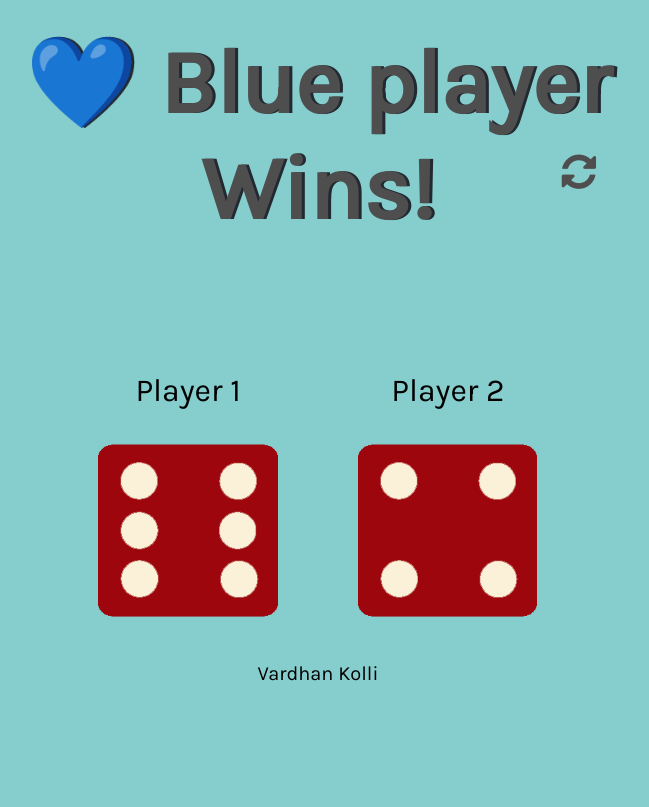
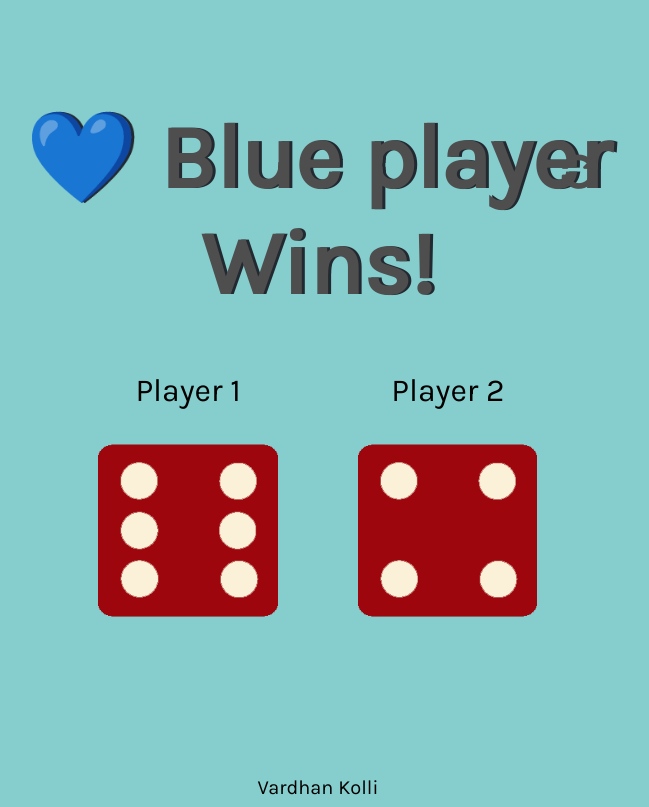
Before and after one commit to VardhanK17/Dice-game, a plain HTML site: page index.html in a window 1280 px wide. Shown: the whole page, without its empty margins (322-971 px from the left). Drawn offline with Linux system fonts and the light colour scheme.

Commit message:
Update styles.css

```diff
--- a/styles.css
+++ b/styles.css
@@ -8,13 +8,6 @@
   text-align: center;
   display: inline-block;
 }
-
-body {
-  background-color: rgb(84, 186, 185,0.7);
-  font-family: 'Karla', sans-serif;
-
-}
-
 #btn
 {
   position: absolute;
@@ -23,11 +16,16 @@ body {
   font-size: 40px;
   color: #4e4e4e;
 }
+body {
+  background-color: rgb(84, 186, 185,0.7);
+  font-family: 'Karla', sans-serif;
+
+}
 
 h1 {
   margin: 30px;
   position: relative;
-/*   top: 75px; */
+  top: 75px;
   text-shadow: 3px 0 #232931;
   font-size: 90px;
   color: #4e4e4e;
@@ -44,7 +42,7 @@ img {
 }
 
 footer {
-  margin-top: 3%;
+  margin-top: 12%;
   color: #000000;
   text-align: center;
   font-size: 20px;
```
